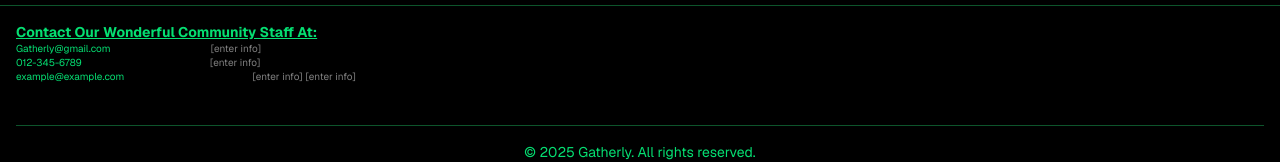
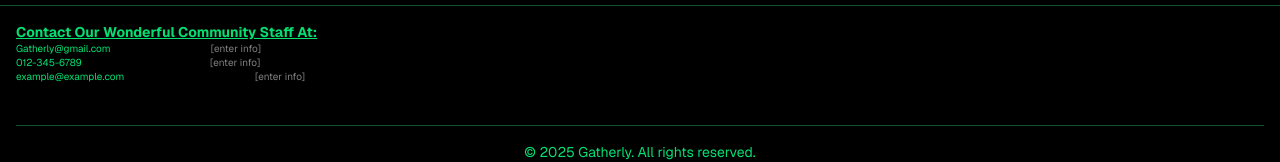
Before and after one commit to TSA-Group/tsa_group_starter, a Next.js app: page / in a window 1280 px wide. Shown: the part 1967-2129 px from the top of the page. Built offline with nearby package versions, Linux system fonts and the light colour scheme; a web font is replaced by a local one.

Commit message:
Update page.tsx

```diff
--- a/app/page.tsx
+++ b/app/page.tsx
@@ -115,12 +115,12 @@ export default function Home() {
           </div>
           <div style={{ fontSize: "10px" }}>
             <a
-              href="mailto:example@example.com"
+              href="mailto:[enter info]"
               style={{ color: "rgb(5,223,114)", marginRight: "128px" }}
             >
               example@example.com
             </a>
-              <span style={{ color: "gray" }}>[enter info] [enter info]</span>
+              <span style={{ color: "gray" }}> [enter info]</span>
           </div>
           <footer className="w-full p-4 text-center text-sm text-green-400 bg-black border-t border-green-900 mt-10">
           © {year} Gatherly. All rights reserved.
```
